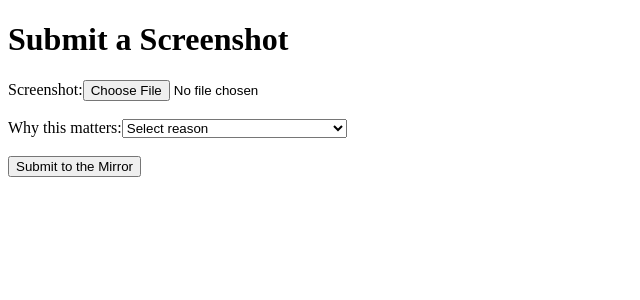
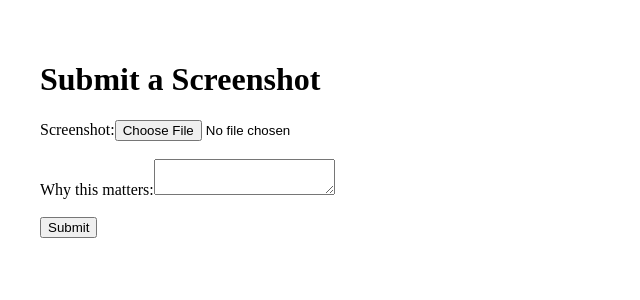
Before and after one commit to social-post-mirror/warren, a Next.js app: page /submit in a window 1280 px wide. Shown: the top 300 px of the page, without its empty margins (0-640 px from the left). Built offline with nearby package versions, Linux system fonts and the light colour scheme.

Commit message:
Update submit.js

```diff
--- a/pages/submit.js
+++ b/pages/submit.js
@@ -1,27 +1,14 @@
-// pages/submit.js
 import { useState } from 'react';
 
 export default function Submit() {
   const [screenshot, setScreenshot] = useState(null);
   const [reason, setReason] = useState('');
   const [uploading, setUploading] = useState(false);
-
-  const reasons = [
-    { value: '', label: 'Select reason' },
-    { value: 'historical', label: 'Historical record' },
-    { value: 'accountability', label: 'Public accountability' },
-    { value: 'culture', label: 'Cultural significance' },
-    { value: 'satire', label: 'Satire or commentary' },
-    { value: 'journalism', label: 'Example of journalism or reporting' },
-    { value: 'misinformation', label: 'Highlights misinformation or bias' },
-    { value: 'celebrity', label: 'Public figure behavior' },
-    { value: 'activism', label: 'Activism or protest documentation' },
-    { value: 'community', label: 'Represents community sentiment' },
-    { value: 'deleted', label: 'Deleted or removed content' },
-  ];
+  const [submitted, setSubmitted] = useState(false);
 
   const handleFileChange = (e) => {
-    setScreenshot(e.target.files[0]);
+    const file = e.target.files[0];
+    setScreenshot(file);
   };
 
   const handleSubmit = async (e) => {
@@ -39,7 +26,7 @@ export default function Submit() {
       const filename = file.name;
       const type = file.type;
 
-      // Step 1: Get a signed upload URL from your backend
+      // Step 1: Get signed URL
       const res = await fetch('/api/upload-url', {
         method: 'POST',
         headers: { 'Content-Type': 'application/json' },
@@ -48,47 +35,61 @@ export default function Submit() {
 
       const { url } = await res.json();
 
-      // Step 2: Upload the file directly to S3
+      // Step 2: Upload file directly to S3
       await fetch(url, {
         method: 'PUT',
         headers: { 'Content-Type': type },
         body: file,
       });
 
-      alert('Upload successful!');
+      // Step 3: (Optional) Log or submit metadata to your backend
+      console.log('Upload complete');
+
+      setSubmitted(true);
+      setScreenshot(null);
+      setReason('');
     } catch (err) {
-      console.error(err);
-      alert('Upload failed.');
+      console.error('Upload failed:', err);
+      alert('Something went wrong. Please try again.');
     } finally {
       setUploading(false);
     }
   };
 
   return (
-    <form onSubmit={handleSubmit}>
+    <div style={{ padding: '2rem' }}>
       <h1>Submit a Screenshot</h1>
 
+      {submitted ? (
+        <p>✅ Thank you! Your screenshot has been submitted.</p>
+      ) : (
+        <form onSubmit={handleSubmit}>
           <label>
             Screenshot:
-        <input type="file" accept="image/*" onChange={handleFileChange} required />
+            <input
+              type="file"
+              accept="image/*"
+              onChange={handleFileChange}
+              required
+            />
           </label>
           <br /><br />
 
           <label>
             Why this matters:
-        <select value={reason} onChange={(e) => setReason(e.target.value)} required>
-          {reasons.map((r) => (
-            <option key={r.value} value={r.value}>
-              {r.label}
-            </option>
-          ))}
-        </select>
+            <textarea
+              value={reason}
+              onChange={(e) => setReason(e.target.value)}
+              required
+            />
           </label>
           <br /><br />
 
           <button type="submit" disabled={uploading}>
-        {uploading ? 'Uploading...' : 'Submit to the Mirror'}
+            {uploading ? 'Uploading...' : 'Submit'}
           </button>
         </form>
+      )}
+    </div>
   );
 }
```
Lines whose indentation alone changed are shown as unchanged.
